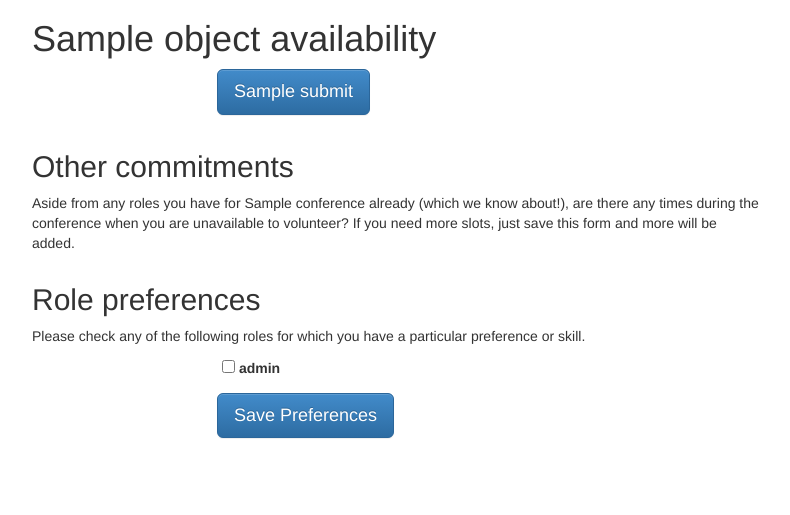
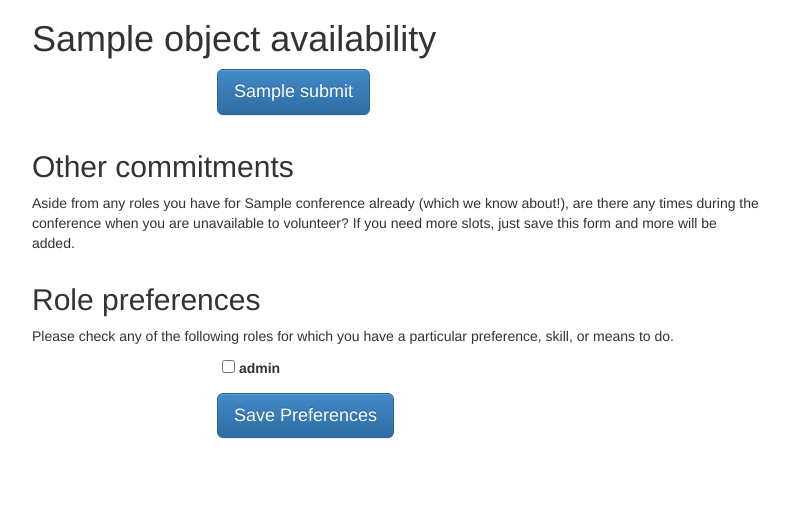
Before and after one commit to yourcelf/masterschedule, a Django app: template schedule/templates/schedule/availability.html in a window 1280 px wide. Shown: the part 73-588 px from the top of the page, without its empty margins (243-1033 px from the left). Run offline with Django 3.2, Linux system fonts and the light colour scheme; the template is opened without the code that fills it: most values are stand-ins (such as "Sample title", 1, 10 or a date in 2020); some libraries are stand-ins or nearby versions.

Commit message:
Copy update

```diff
--- a/schedule/templates/schedule/availability.html
+++ b/schedule/templates/schedule/availability.html
@@ -24,7 +24,7 @@
       <h2>Role preferences</h2>
       <p>
       Please check any of the following roles for which you have a particular
-      preference or skill.
+      preference, skill, or means to do.
       </p>
     </div>
     <div class='col-sm-8 col-sm-offset-4'>
```
